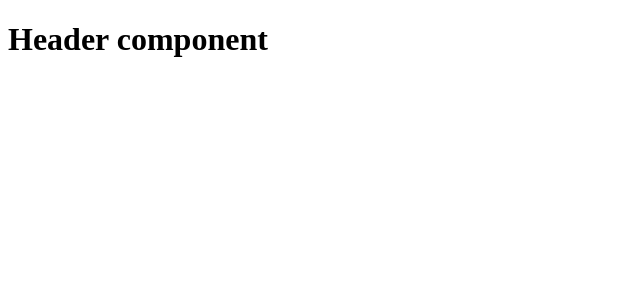
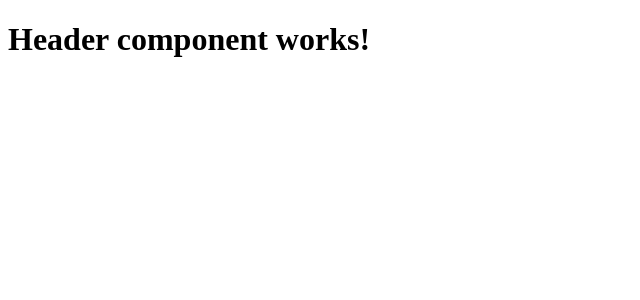
Before and after one commit to sgkazakov/Angular-4-example, an Angular app: page / in a window 1280 px wide. Shown: the top 300 px of the page, without its empty margins (0-640 px from the left). Built offline with nearby package versions, Linux system fonts and the light colour scheme.

Commit message:
test commit

```diff
--- a/src/app/components/header.component.html
+++ b/src/app/components/header.component.html
@@ -1 +1 @@
-<h1>Header component</h1>
+<h1>Header component works!</h1>
```
